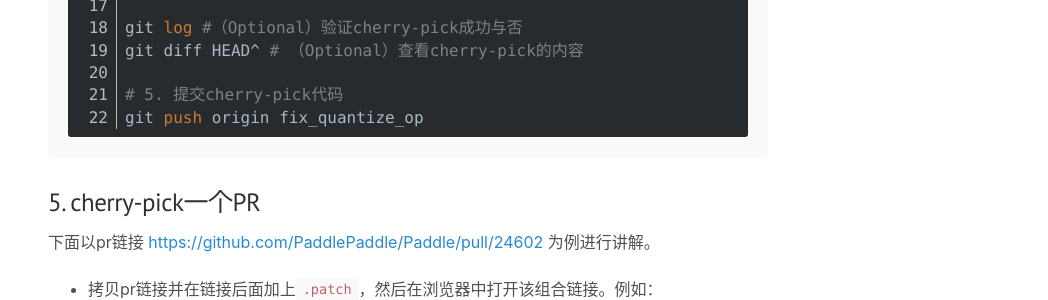
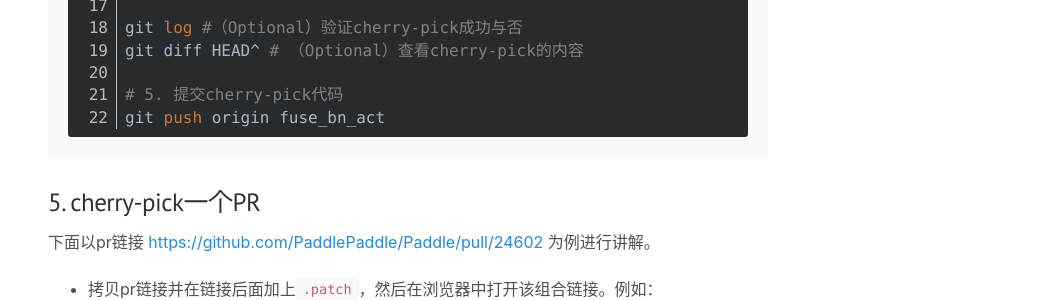
Before and after one commit to wzzju/wzzju.github.io, a Jekyll site: the page built from _posts/2020-05-17-git-advanced-tips.md, in a window 1280 px wide and 900 px high, scrolled down 1424 px. Shown: the part 152-452 px from the top of the window, without its empty margins (232-1280 px from the left). Built offline with Jekyll 4.4.1, drawn with Linux system fonts in a browser that asks for light colours; comment, search, counter and statistics services are not loaded.

Commit message:
update the cherry-pick process.

````diff
--- a/_posts/2020-05-17-git-advanced-tips.md
+++ b/_posts/2020-05-17-git-advanced-tips.md
@@ -59,7 +59,7 @@ git log #（Optional）验证cherry-pick成功与否
 git diff HEAD^ # （Optional）查看cherry-pick的内容
 
 # 5. 提交cherry-pick代码
-git push origin fix_quantize_op
+git push origin fuse_bn_act
 ```
 
 ### 5.  cherry-pick一个PR
````
